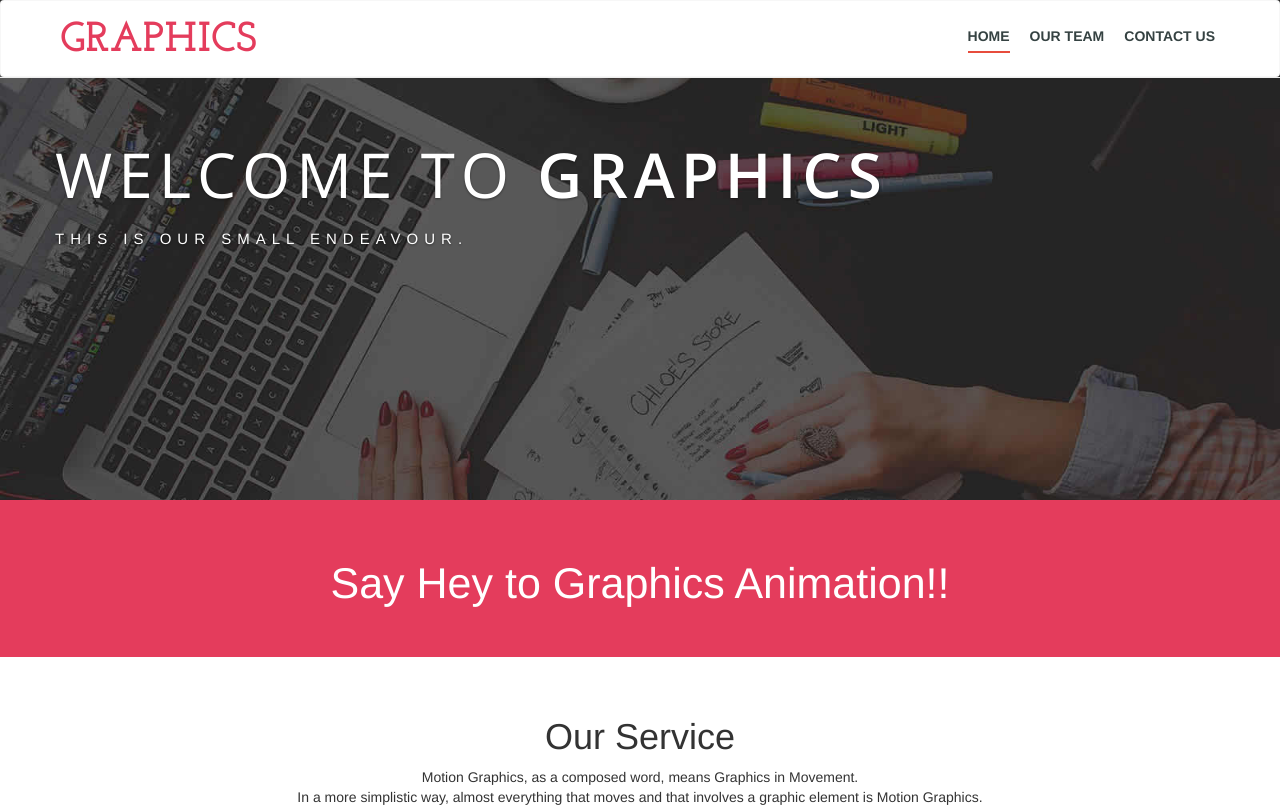
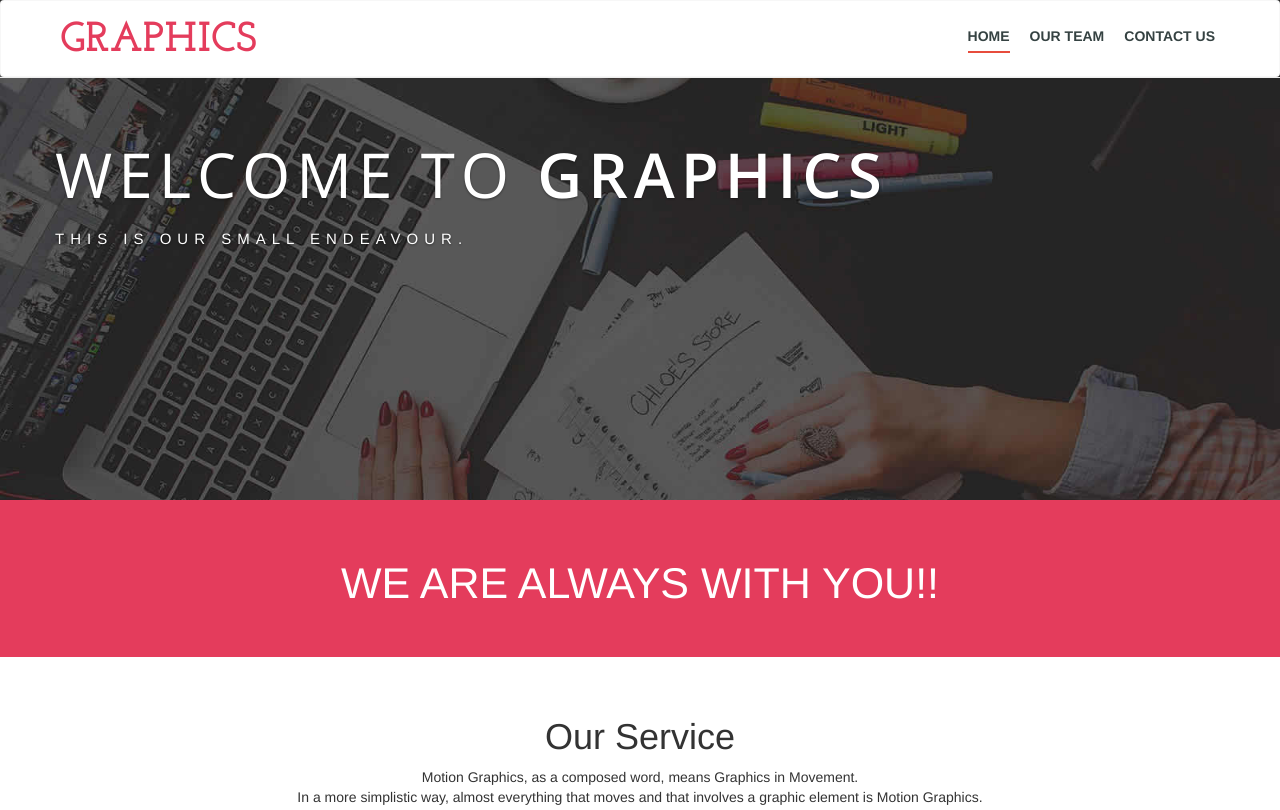
Before and after one commit to akashdasgithub/akash.github.io, a plain HTML site: page index.html in a window 1280 px wide. Shown: the top 810 px of the page. Drawn offline with nearby package versions, Linux system fonts and the light colour scheme; files whose address does not match are found by name.

Commit message:
Update index.html

```diff
--- a/index.html
+++ b/index.html
@@ -57,7 +57,7 @@
   <div class="cta-1">
     <div class="container">
       <div class="row text-center white">
-        <h1 class="cta-title">Say Hey to Graphics Animation!!</h1>
+        <h1 class="cta-title">WE ARE ALWAYS WITH YOU!!</h1>
         <!--<p class="cta-sub-title">Full Responsive HTML5 Bootstrap Template.</p>-->
       </div>
     </div>
```
